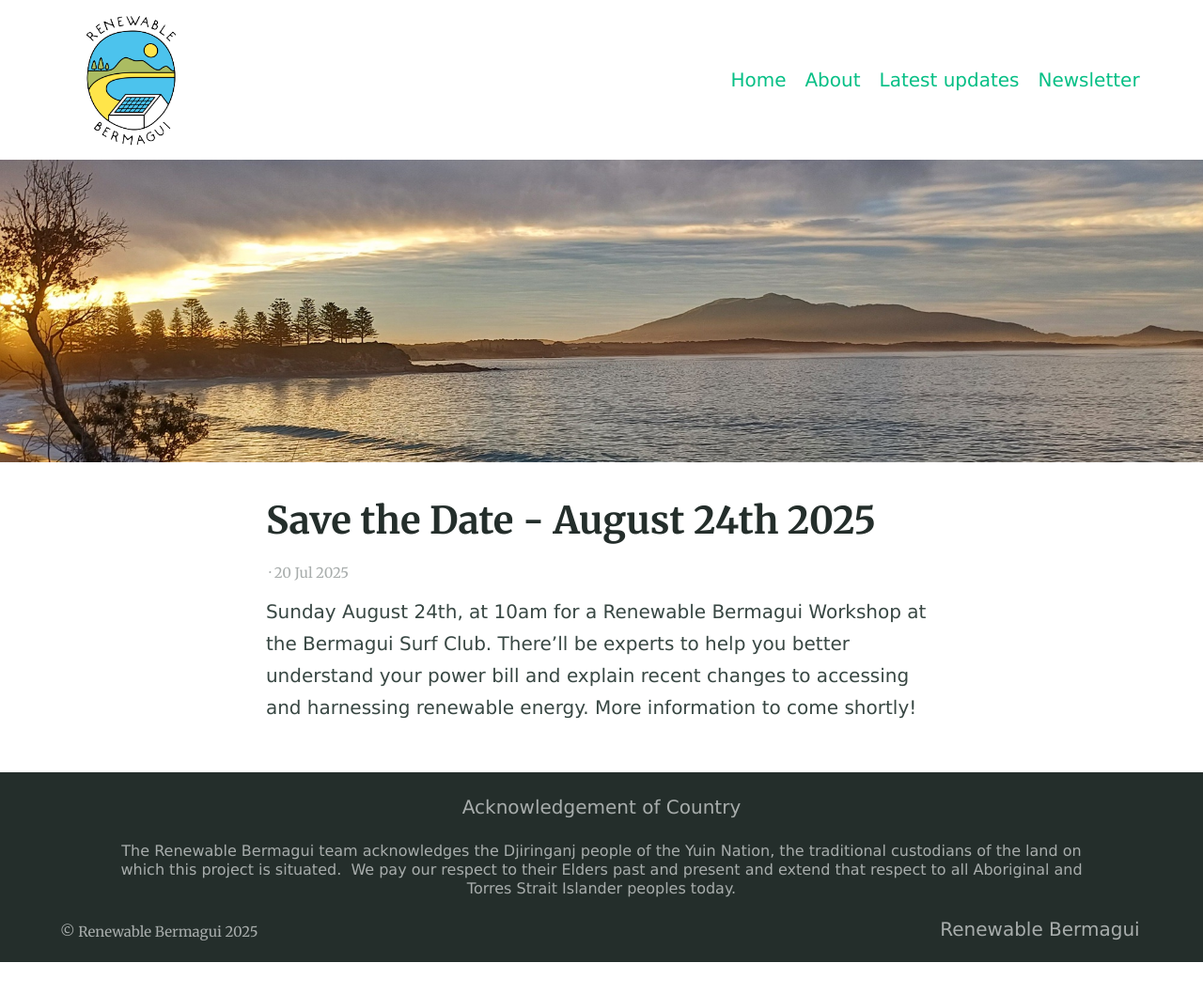
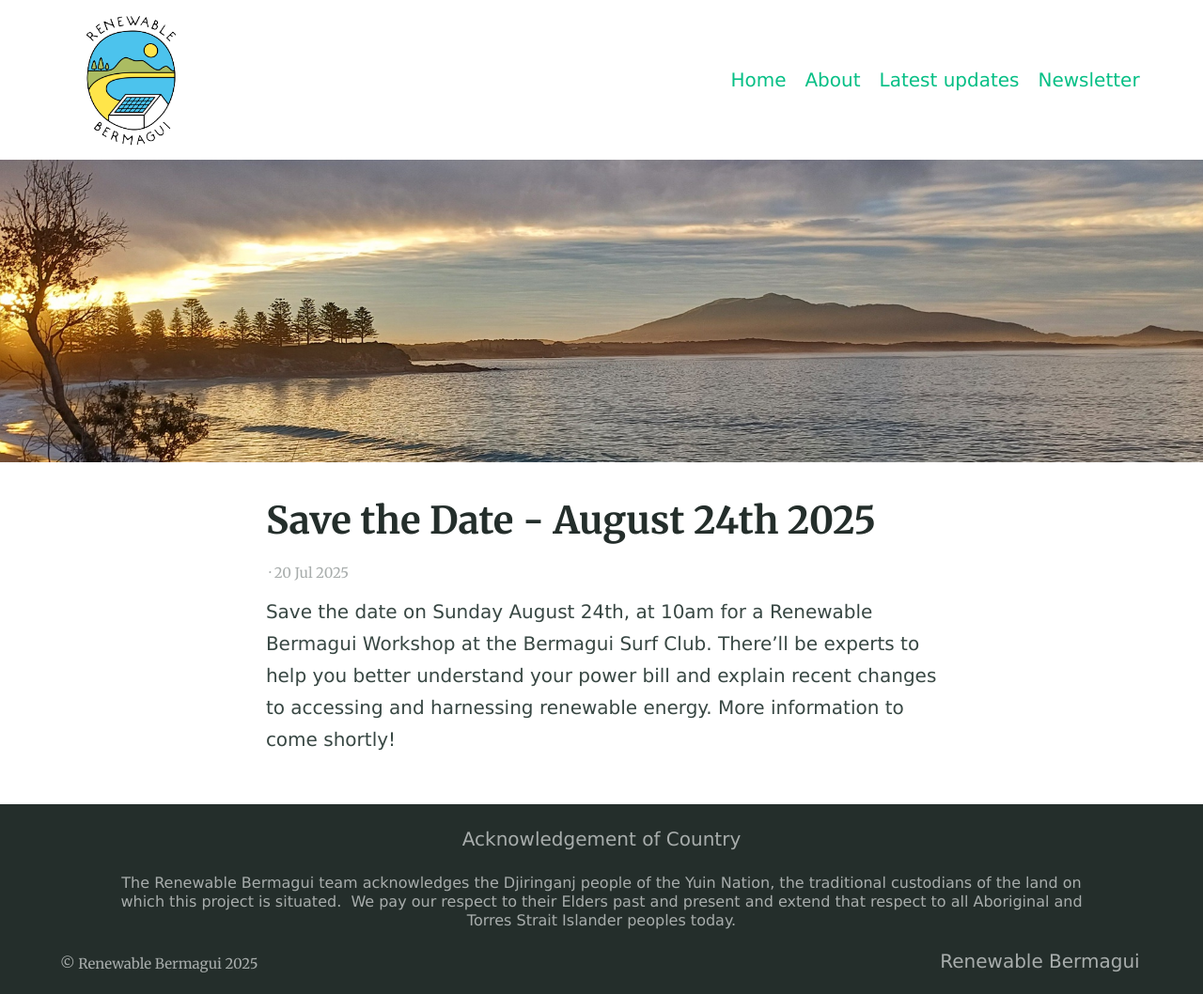
Before and after one commit to renewablebermagui/renewablebermagui.github.io, a Jekyll site: the page built from _posts/2025-07-20-save-the-date.md, in a window 1280 px wide. Shown: the whole page at 94% size. Built offline with Jekyll 4.4.1, drawn with Linux system fonts in a browser that asks for light colours; before the commit the page ends 1024 px from its top, so only the background shows below that.

Commit message:
text changes in post

```diff
--- a/_posts/2025-07-20-save-the-date.md
+++ b/_posts/2025-07-20-save-the-date.md
@@ -4,6 +4,6 @@ title: Save the Date - August 24th 2025
 date: 2025-07-20
 ---
 
-Sunday August 24th, at 10am for a Renewable Bermagui Workshop at the Bermagui Surf Club.
+Save the date on Sunday August 24th, at 10am for a Renewable Bermagui Workshop at the Bermagui Surf Club.
 There'll be experts to help you better understand your power bill and explain recent changes to accessing and harnessing renewable energy.
 More information to come shortly!
```
